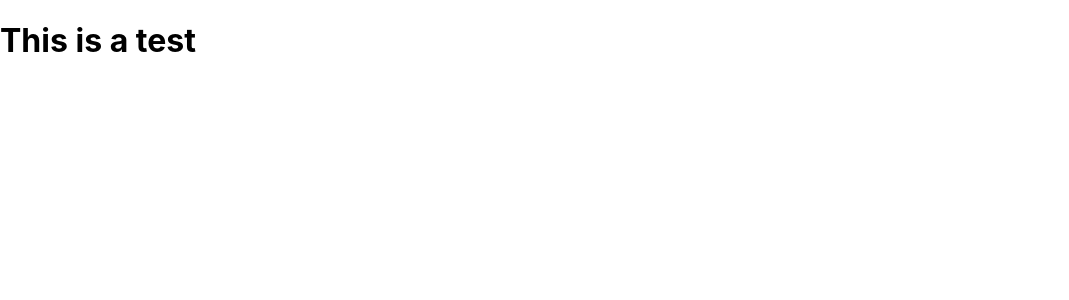
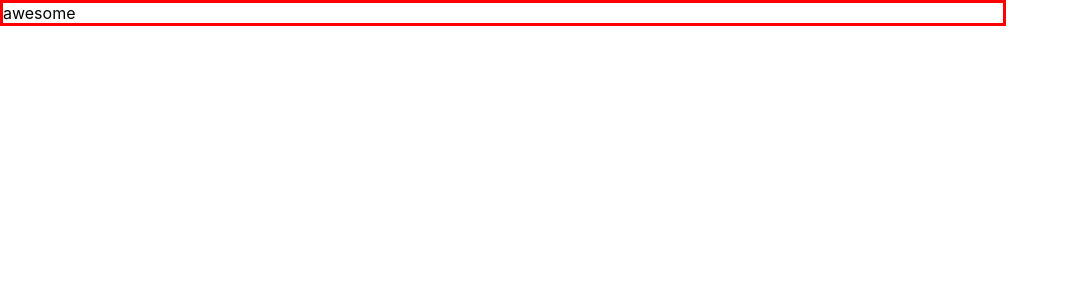
Before and after one commit to allenmac347/react-lab, a React (Create React App) app: page / in a window 1280 px wide. Shown: the top 300 px of the page, without its empty margins (0-1069 px from the left). Built offline with nearby package versions, Linux system fonts and the light colour scheme.

Commit message:
experimenting

```diff
--- a/src/FirstSpring.js
+++ b/src/FirstSpring.js
@@ -95,4 +95,15 @@ function FirstSpringApp(){
     );
 }
 
-export default FirstSpringApp;
+
+//Lets try making a box slide across the screen
+//we want to expand width of a box
+
+function SecondSpringApp(){
+    const props = useSpring({width: '1000px', border:'3px solid red', from: {width: '100px', border:'3px solid red'}});
+    return(
+        <animated.div style={props}>awesome</animated.div>
+    );
+}
+
+export default SecondSpringApp;
--- a/src/index.js
+++ b/src/index.js
@@ -5,12 +5,12 @@ import App from './App';
 import TicTaceToeGame from './TicTacToe';
 import Game from './TTThooks';
 import TodoApp from './todo';
-import FirstSpringApp from './FirstSpring';
+import SecondSpringApp from './FirstSpring';
 import * as serviceWorker from './serviceWorker';
 
 ReactDOM.render(
   <React.StrictMode>
-    <FirstSpringApp/>
+    <SecondSpringApp/>
   </React.StrictMode>,
   document.getElementById('root')
 );
```
